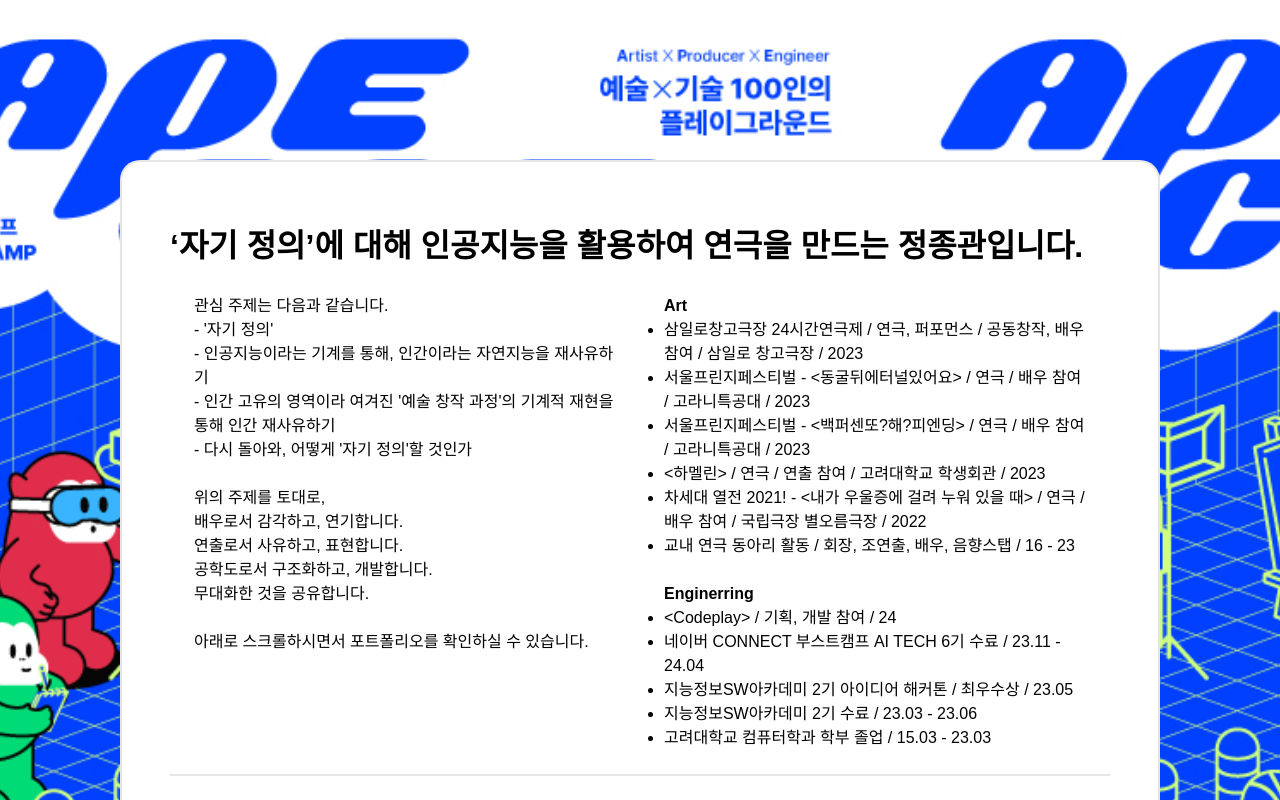
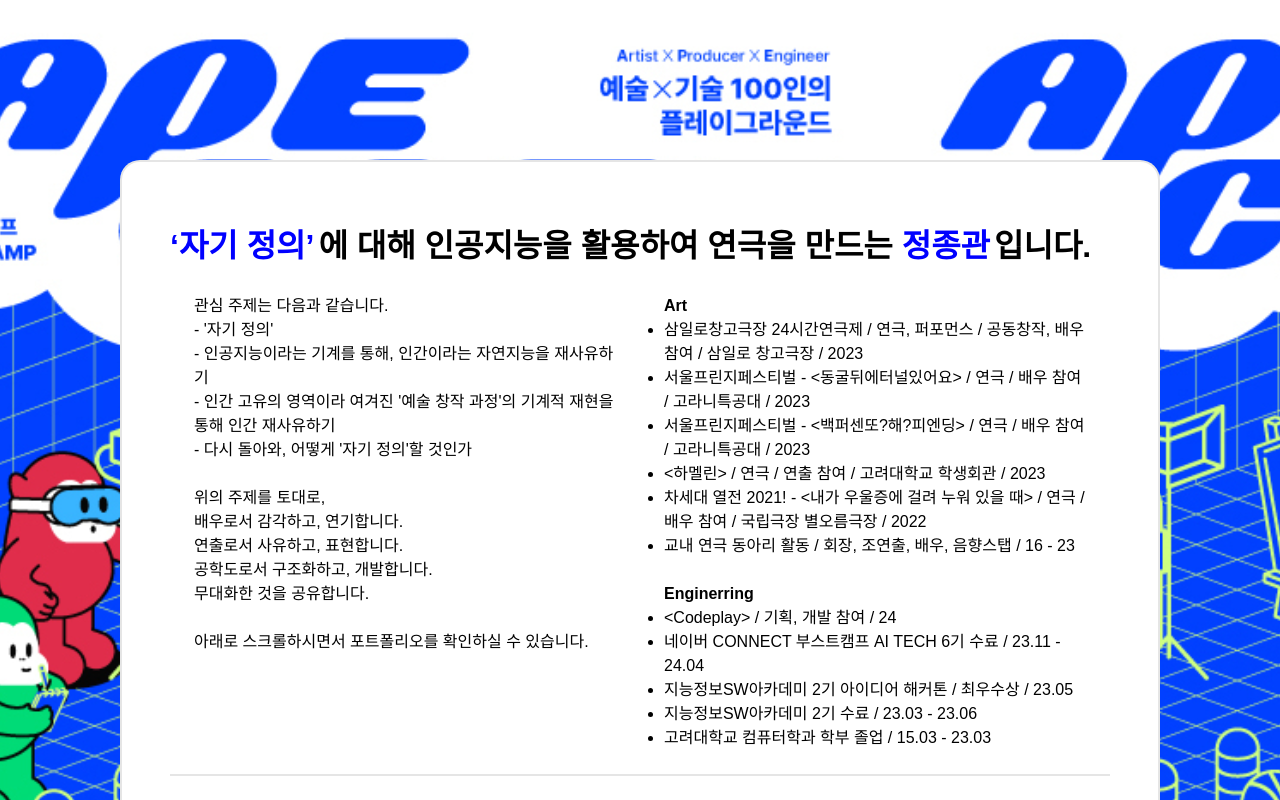
Before and after one commit to devBuzz142/apecamp, a React (Vite) app: page / in a window 1280 px wide. Built offline with nearby package versions, Linux system fonts and the light colour scheme; grey boxes are pictures that could not be loaded.

Commit message:
feat: blue

```diff
--- a/src/App.jsx
+++ b/src/App.jsx
@@ -57,7 +57,10 @@
     <AppContainer>
       <MainSection>
         <h1>
-          ‘자기 정의’에 대해 인공지능을 활용하여 연극을 만드는 정종관입니다.
+          <span style={{ color: "blue", marginRight: 4 }}>‘자기 정의’</span>에
+          대해 인공지능을 활용하여 연극을 만드는{" "}
+          <span style={{ color: "blue", marginRight: 4 }}>정종관</span>
+          입니다.
         </h1>
         <CvPage />
         <ArduinoPage />
--- a/src/pages/LastPage.jsx
+++ b/src/pages/LastPage.jsx
@@ -9,27 +9,16 @@
   height: 100%;
 `;
 
-const Header = styled.div`
-  // same as h1
-  font-size: 2rem;
-  font-weight: bold;
-
-  display: flex;
-`;
-
-const BlueWrapper = styled.p`
-  color: blue;
-  margin-left: 10px;
-  margin-right: 10px;
-`;
-
 const LastPage = () => {
+  // 적극적인 한 명의 APE가 되겠습니다.
+  // APE만 파란색으로
   return (
     <Page>
       <PageLeftSection>
-        <Header>
-          적극적인 한 명의 <BlueWrapper>APE</BlueWrapper>가 되겠습니다.
-        </Header>
+        <h1>
+          적극적인 한 명의 <span style={{ color: "blue" }}>APE</span>가
+          되겠습니다.
+        </h1>
         <br />
         <div>
           {"<"}Codeplay{">"} 외에 기술을 예술분야에 적용시켜 본 경험이 아직
```
